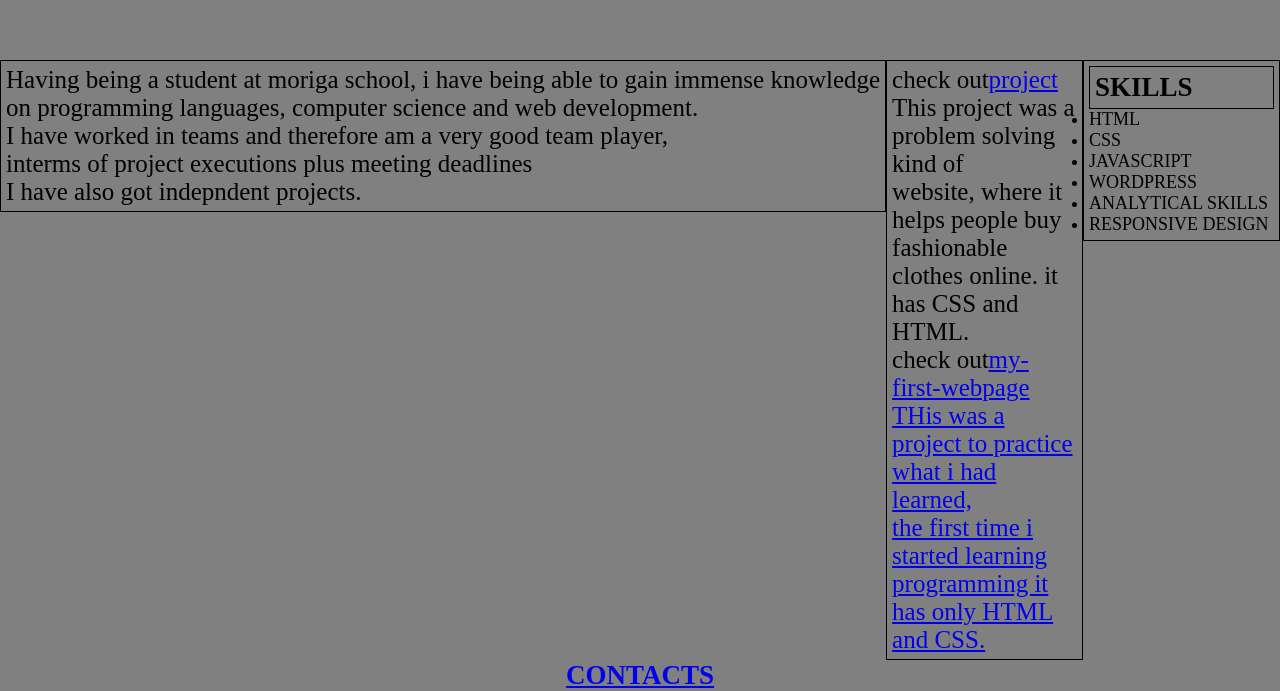
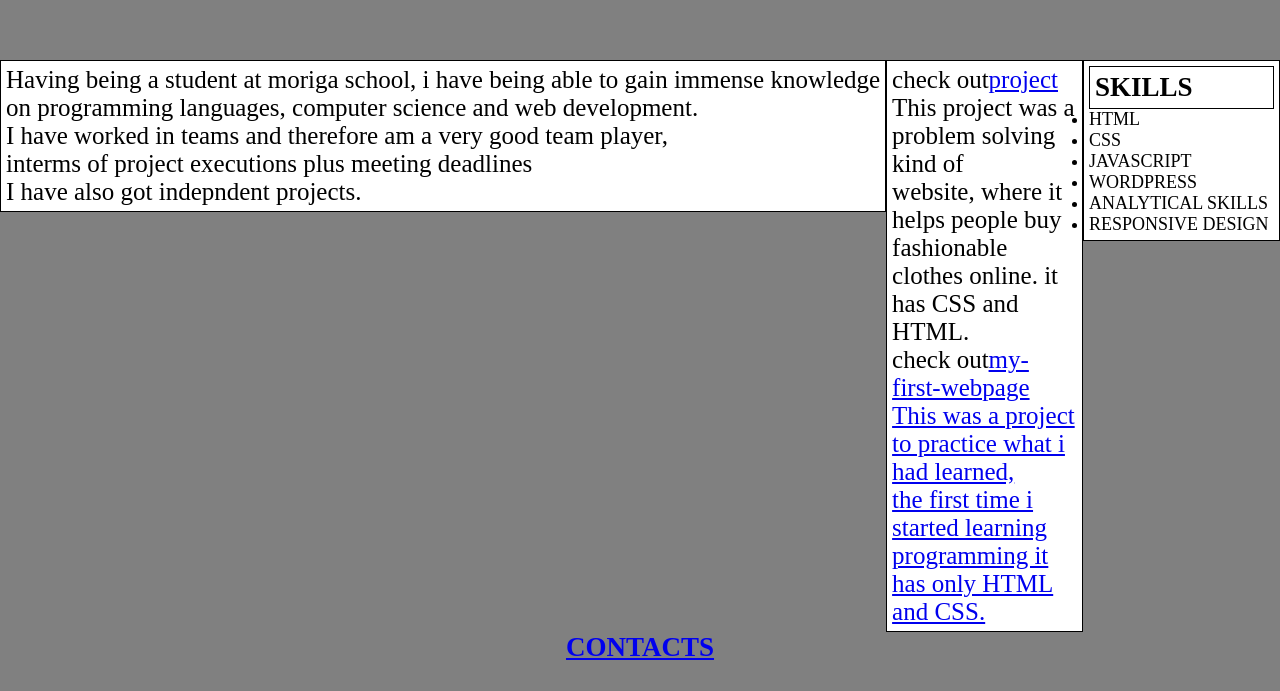
Before and after one commit to mag49/My-portfolio, a plain HTML site: page index.html in a window 1280 px wide. Shown: the part 1788-2479 px from the top of the page. After the commit the page ends 2451 px from the top, so only its background shows below. Drawn offline with Linux system fonts and the light colour scheme.

Commit message:
style skills in css

```diff
--- a/css/styles.css
+++ b/css/styles.css
@@ -94,16 +94,19 @@ nav>ul>li>ul{
     flex:1;
     order:2;
     height:20%;
+    background-color: white;
 }
 .content{
     flex:1
     order:1;
     height:20%;
     font-size:25px;
+    background-color:white;
 }
 .content2{
     flex:1;
     order:3
     height:25%;
     font-size:25px;
+    background-color:white;
 }
--- a/index.html
+++ b/index.html
@@ -65,7 +65,8 @@
                   <div class="content2">
                         <p>check out<a href="https://github.com/mag49/magg.github.io.git">project</a></p> <p>This project was a problem solving kind of
                             <br>website, where it helps people buy fashionable clothes online. it has CSS and HTML.</p>
-                            <p>check out<a href="https://github.com/mag49/my-first-webpage.github.io.git">my-first-webpage</a</p> <p>THis was a project to practice what
+                            <p>check out<a href="https://github.com/mag49/my-first-webpage.github.io.git">my-first-webpage</a</p>
+                                <p>This was a project to practice what
                                 i had learned,<br> the first time i started learning programming it has only HTML and CSS.
                             </p>
                         </div>
```
